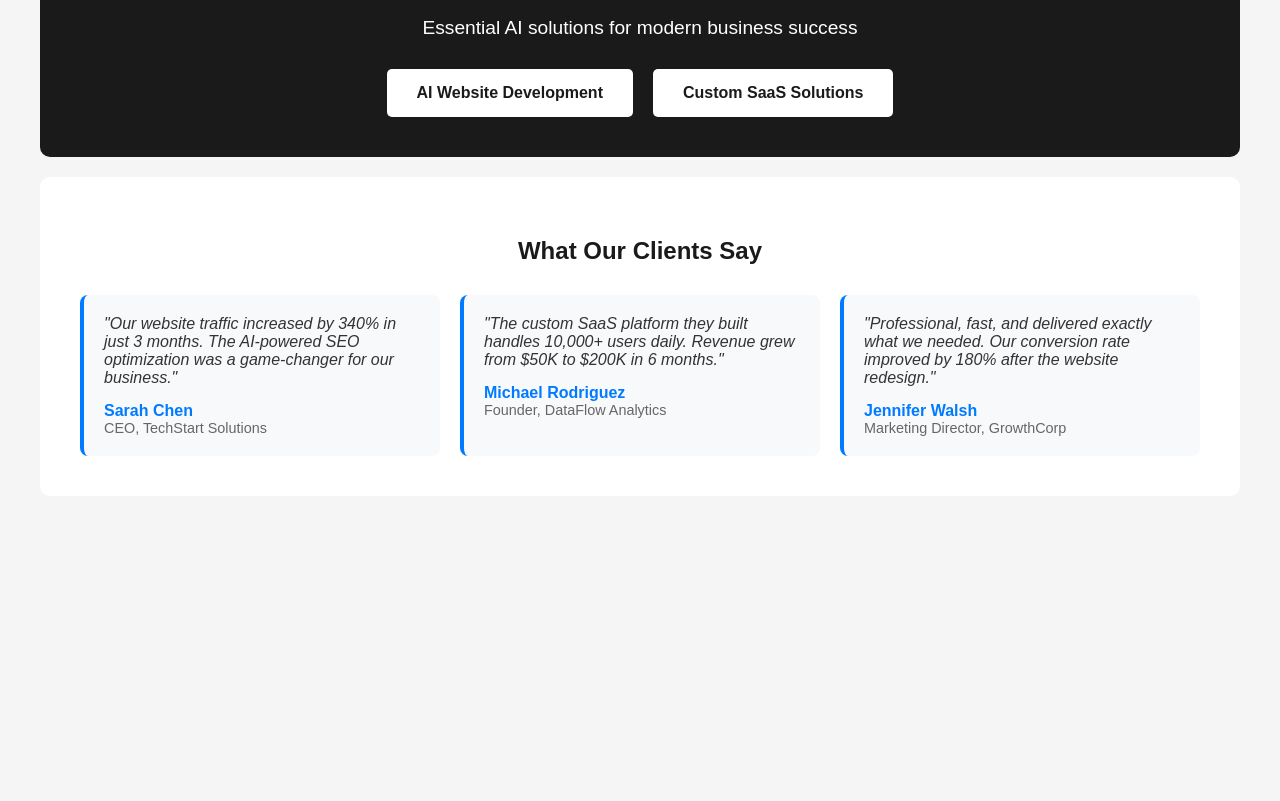
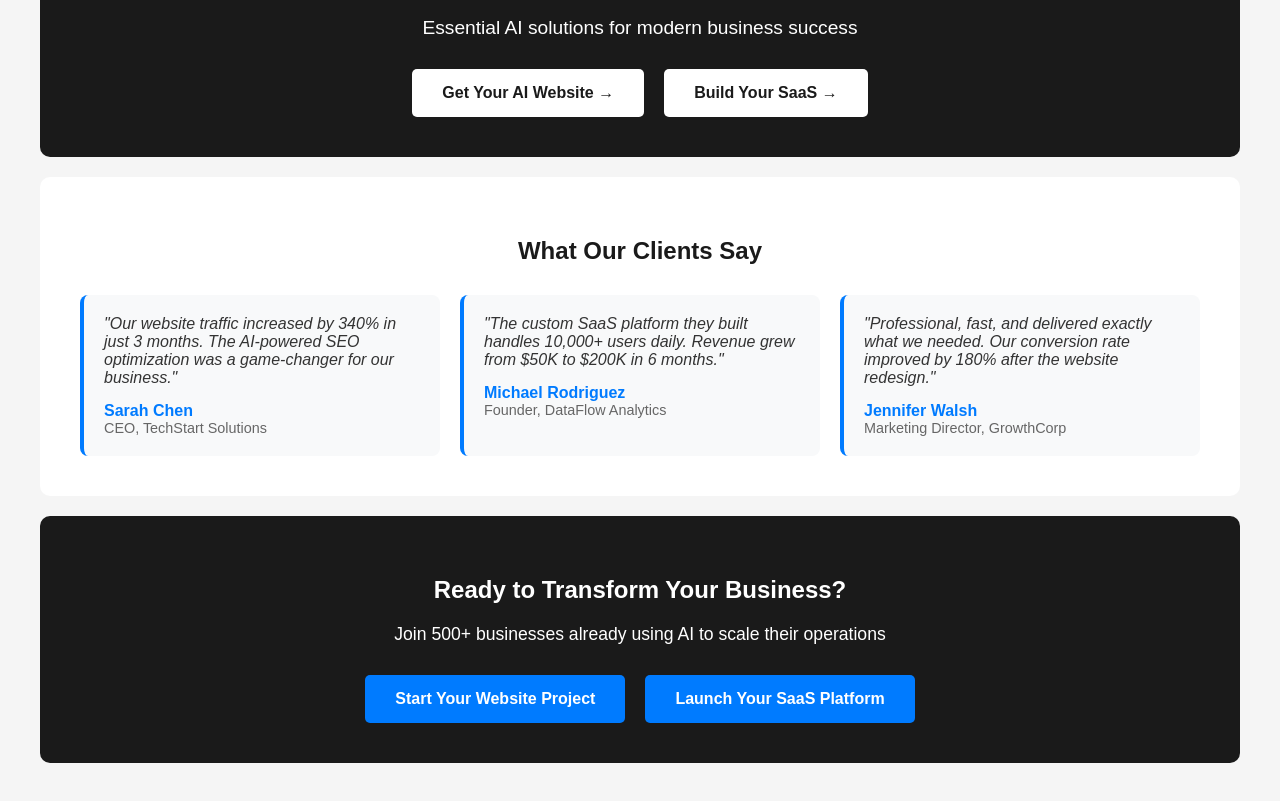
Before and after one commit to emasmela-dotcom/ai-solutions-hub, a plain HTML site: page ai-solutions-unified/index.html in a window 1280 px wide. Shown: the part 135-936 px from the top of the page. Before the commit the page ends 800 px from the top, so only its background shows below. Drawn offline with Linux system fonts and the light colour scheme.

Commit message:
Improve CTAs with better button text and secondary CTA section

```diff
--- a/ai-solutions-unified/index.html
+++ b/ai-solutions-unified/index.html
@@ -18,6 +18,12 @@
         .testimonial-text { font-style: italic; margin-bottom: 15px; color: #333; }
         .testimonial-author { font-weight: bold; color: #007bff; }
         .testimonial-company { color: #666; font-size: 0.9rem; }
+        .cta-section { background: #1a1a1a; color: white; padding: 40px; text-align: center; border-radius: 10px; margin: 20px 0; }
+        .cta-section h2 { margin-bottom: 20px; }
+        .cta-section p { margin-bottom: 30px; font-size: 1.1rem; }
+        .cta-buttons { display: flex; gap: 20px; justify-content: center; flex-wrap: wrap; }
+        .cta-btn { background: #007bff; color: white; padding: 15px 30px; text-decoration: none; border-radius: 5px; font-weight: bold; }
+        .cta-btn:hover { background: #0056b3; }
     </style>
 </head>
 <body>
@@ -26,8 +32,8 @@
             <h1>AI Solutions Hub</h1>
             <p>Essential AI solutions for modern business success</p>
             <div class="buttons">
-                <a href="https://businesshub-7bfce8sqf-erics-projects-b395e20f.vercel.app" class="btn" target="_blank">AI Website Development</a>
-                <a href="https://ccai-fp1ekk96w-erics-projects-b395e20f.vercel.app" class="btn" target="_blank">Custom SaaS Solutions</a>
+                <a href="https://businesshub-7bfce8sqf-erics-projects-b395e20f.vercel.app" class="btn" target="_blank">Get Your AI Website →</a>
+                <a href="https://ccai-fp1ekk96w-erics-projects-b395e20f.vercel.app" class="btn" target="_blank">Build Your SaaS →</a>
             </div>
         </div>
 
@@ -51,6 +57,15 @@
                 </div>
             </div>
         </div>
+
+        <div class="cta-section">
+            <h2>Ready to Transform Your Business?</h2>
+            <p>Join 500+ businesses already using AI to scale their operations</p>
+            <div class="cta-buttons">
+                <a href="https://businesshub-7bfce8sqf-erics-projects-b395e20f.vercel.app" class="cta-btn" target="_blank">Start Your Website Project</a>
+                <a href="https://ccai-fp1ekk96w-erics-projects-b395e20f.vercel.app" class="cta-btn" target="_blank">Launch Your SaaS Platform</a>
+            </div>
+        </div>
     </div>
 </body>
 </html>
```
